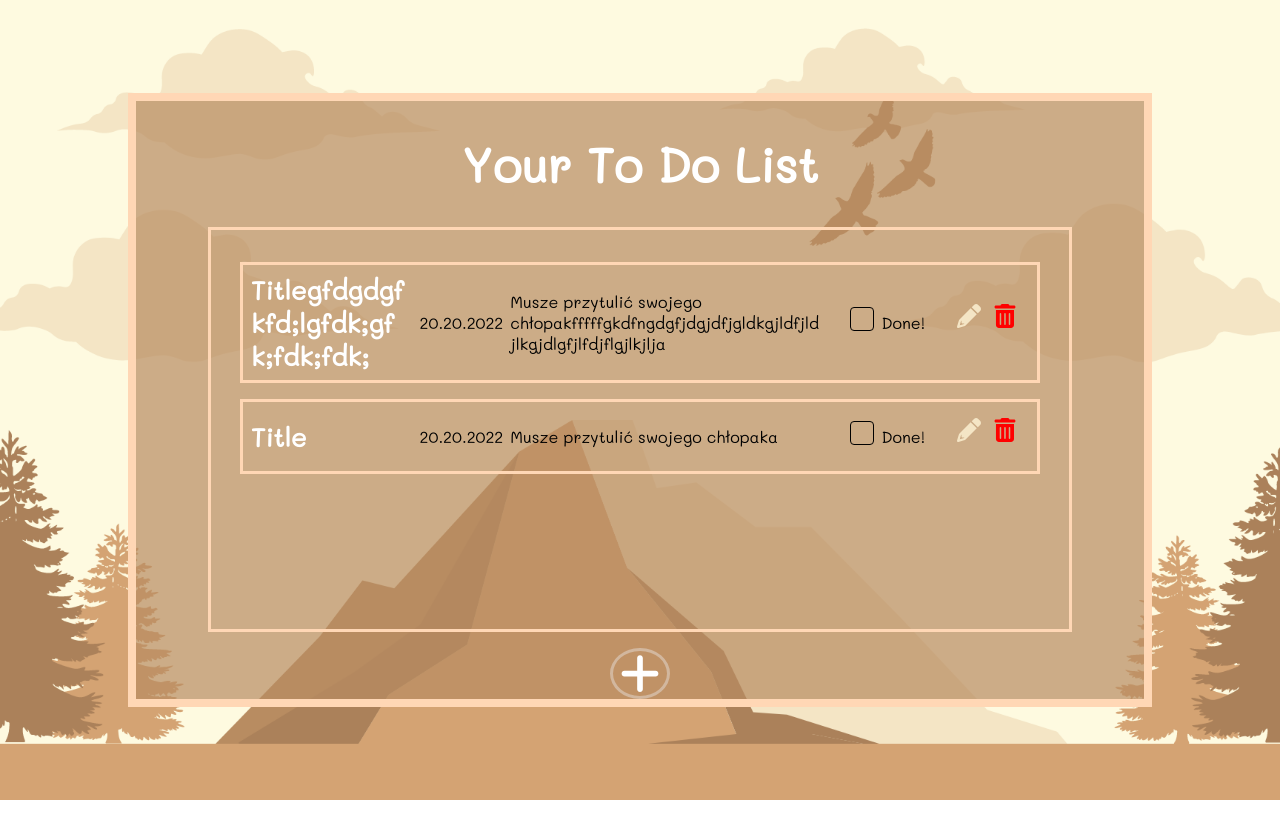
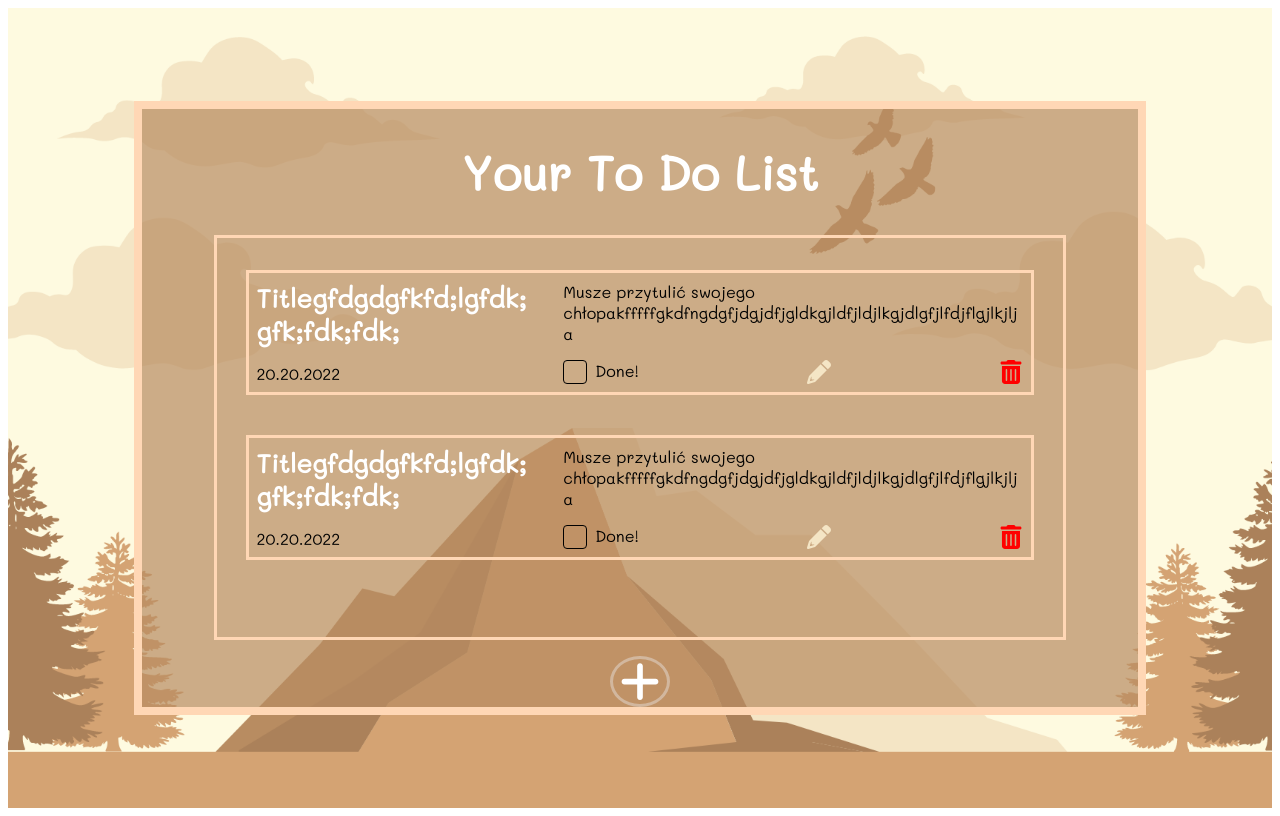
Before and after one commit to MadzikResist/ToDo, a React (Create React App) app: page /dashboard in a window 1280 px wide. Built offline with nearby package versions, Linux system fonts and the light colour scheme.

Commit message:
dashboard

```diff
--- a/src/components/Dashboard.js
+++ b/src/components/Dashboard.js
@@ -12,13 +12,9 @@ const Container = styled.div`
   flex-direction: column;
   justify-content: center;
 
-  @media (min-width: 769px) {
+  @media (min-width: 1200px) {
     height: 100vh;
     background: url(${background2}) center/cover no-repeat;
-    display: flex;
-    align-items: center;
-    justify-content: center;
-    flex-direction: column;
   }
 `;
 const ListContainer = styled.div`
@@ -31,7 +27,7 @@ const ListContainer = styled.div`
   flex-direction: column;
   align-items: center;
 
-  @media (min-width: 769px) {
+  @media (min-width: 1200px) {
     width: 80%;
     height: 80%;
     display: flex;
@@ -44,9 +40,7 @@ const Text = styled.h1`
   font-size: 1.8rem;
   word-wrap: break-word;
 
-  @media (min-width: 769px) {
-    text-align: center;
-    color: white;
+  @media (min-width: 1200px) {
     font-size: 3rem;
   }
 `;
@@ -58,26 +52,33 @@ const Title = styled.h2`
   word-wrap: break-word;
   font-size: 1.6rem;
 
-  @media (min-width: 769px) {
-    margin: 0;
-    width: 20%;
+  @media (min-width: 1200px) {
+    width: 90%;
   }
 `;
 const Date = styled.p`
   width: 10%;
+  margin: 16px 0 0 0;
+  padding: 0;
+
+  @media (min-width: 1200px) {
+    width: 100%;
+  }
 `;
 const TextToDo = styled.p`
   width: 100%;
   word-wrap: break-word;
 
-  @media (min-width: 769px) {
-    width: 40%;
+  @media (min-width: 1200px) {
+    margin: 0;
+    padding: 0;
   }
 `;
 const CheckDone = styled.input`
   width: 24px;
   height: 24px;
-
+  padding: 0;
+  margin: 0;
   -webkit-appearance: none;
   -moz-appearance: none;
   -o-appearance: none;
@@ -127,14 +128,9 @@ const List = styled.div`
   margin-bottom: 16px;
   align-items: center;
   padding: 8px;
-  @media (min-width: 769px) {
+  @media (min-width: 1200px) {
     width: 90%;
-    height: 80%;
-    display: flex;
-    flex-direction: column;
     margin-bottom: 16px;
-    align-items: center;
-    padding: 8px;
   }
 `;
 const ListElement = styled.div`
@@ -146,16 +142,11 @@ const ListElement = styled.div`
   margin-bottom: 16px;
   padding: 8px;
   flex-direction: column;
-  @media (min-width: 769px) {
+  @media (min-width: 1200px) {
     width: 95%;
-    height: auto;
-    display: flex;
     justify-content: space-between;
     border: 3px solid #ffd7b5;
-    margin-bottom: 16px;
     align-items: center;
-    padding: 8px;
-
     flex-direction: row;
   }
 `;
@@ -164,21 +155,15 @@ const Buttons = styled.div`
   justify-content: space-between;
   width: 100%;
   margin-top: 10%;
-  @media (min-width: 769px) {
-    display: flex;
-    justify-content: space-evenly;
-    width: 25%;
+  @media (min-width: 1200px) {
     margin-top: 0;
+    align-items: end;
   }
 `;
 const CheckBoxLabel = styled.label`
   display: inline-flex;
   cursor: pointer;
   position: relative;
-  padding-right: 16px;
-
-  @media (min-width: 769px) {
-  }
 `;
 const AddButton = styled.svg`
   width: 50px;
@@ -187,16 +172,28 @@ const AddButton = styled.svg`
   border: 3px solid #d2b79e;
   background: transparent;
   border-radius: 50%;
-
   cursor: pointer;
-  @media (min-width: 769px) {
+  @media (min-width: 1200px) {
     width: 60px;
     height: 60px;
-    fill: white;
-    border: 3px solid #d2b79e;
-    background: transparent;
-    border-radius: 50%;
-    cursor: pointer;
+  }
+`;
+const TitleDate = styled.div`
+  display: block;
+  width: 100%;
+  @media (min-width: 1200px) {
+    width: 40%;
+  }
+`;
+const TextButtons = styled.div`
+  display: flex;
+  flex-direction: column;
+  width: 100%;
+  height: 100%;
+  justify-content: space-between;
+  @media (min-width: 1200px) {
+    width: 60%;
+    height: 100%;
   }
 `;
 const Dashboard = () => {
@@ -206,8 +203,11 @@ const Dashboard = () => {
         <Text>Your To Do List</Text>
         <List>
           <ListElement style={{ marginTop: '24px' }}>
+            <TitleDate>
               <Title>Titlegfdgdgfkfd;lgfdk;gfk;fdk;fdk;</Title>
               <Date>20.20.2022</Date>
+            </TitleDate>
+            <TextButtons>
               <TextToDo>
                 Musze przytulić swojego
                 chłopakfffffgkdfngdgfjdgjdfjgldkgjldfjldjlkgjdlgfjlfdjflgjlkjlja
@@ -215,7 +215,9 @@ const Dashboard = () => {
               <Buttons>
                 <CheckBoxLabel>
                   <CheckDone type="checkbox"></CheckDone>
-                <span style={{ color: 'black', padding: '0.5rem 0.25rem' }}>Done!</span>
+                  <span style={{ color: 'black', padding: '0 0 0 8px', margin: '0 0 0 0' }}>
+                    Done!
+                  </span>
                 </CheckBoxLabel>
                 <Edit xmlns="http://www.w3.org/2000/svg" viewBox="0 0 512 512">
                   <path d="M421.7 220.3L188.5 453.4L154.6 419.5L158.1 416H112C103.2 416 96 408.8 96 400V353.9L92.51 357.4C87.78 362.2 84.31 368 82.42 374.4L59.44 452.6L137.6 429.6C143.1 427.7 149.8 424.2 154.6 419.5L188.5 453.4C178.1 463.8 165.2 471.5 151.1 475.6L30.77 511C22.35 513.5 13.24 511.2 7.03 504.1C.8198 498.8-1.502 489.7 .976 481.2L36.37 360.9C40.53 346.8 48.16 333.9 58.57 323.5L291.7 90.34L421.7 220.3zM492.7 58.75C517.7 83.74 517.7 124.3 492.7 149.3L444.3 197.7L314.3 67.72L362.7 19.32C387.7-5.678 428.3-5.678 453.3 19.32L492.7 58.75z" />
@@ -224,15 +226,24 @@ const Dashboard = () => {
                   <path d="M135.2 17.69C140.6 6.848 151.7 0 163.8 0H284.2C296.3 0 307.4 6.848 312.8 17.69L320 32H416C433.7 32 448 46.33 448 64C448 81.67 433.7 96 416 96H32C14.33 96 0 81.67 0 64C0 46.33 14.33 32 32 32H128L135.2 17.69zM31.1 128H416V448C416 483.3 387.3 512 352 512H95.1C60.65 512 31.1 483.3 31.1 448V128zM111.1 208V432C111.1 440.8 119.2 448 127.1 448C136.8 448 143.1 440.8 143.1 432V208C143.1 199.2 136.8 192 127.1 192C119.2 192 111.1 199.2 111.1 208zM207.1 208V432C207.1 440.8 215.2 448 223.1 448C232.8 448 240 440.8 240 432V208C240 199.2 232.8 192 223.1 192C215.2 192 207.1 199.2 207.1 208zM304 208V432C304 440.8 311.2 448 320 448C328.8 448 336 440.8 336 432V208C336 199.2 328.8 192 320 192C311.2 192 304 199.2 304 208z" />
                 </Delete>
               </Buttons>
+            </TextButtons>
           </ListElement>
-          <ListElement>
-            <Title>Title</Title>
+          <ListElement style={{ marginTop: '24px' }}>
+            <TitleDate>
+              <Title>Titlegfdgdgfkfd;lgfdk;gfk;fdk;fdk;</Title>
               <Date>20.20.2022</Date>
-            <TextToDo>Musze przytulić swojego chłopaka</TextToDo>
+            </TitleDate>
+            <TextButtons>
+              <TextToDo>
+                Musze przytulić swojego
+                chłopakfffffgkdfngdgfjdgjdfjgldkgjldfjldjlkgjdlgfjlfdjflgjlkjlja
+              </TextToDo>
               <Buttons>
                 <CheckBoxLabel>
                   <CheckDone type="checkbox"></CheckDone>
-                <span style={{ color: 'black', padding: '0.5rem 0.25rem' }}>Done!</span>
+                  <span style={{ color: 'black', padding: '0 0 0 8px', margin: '0 0 0 0' }}>
+                    Done!
+                  </span>
                 </CheckBoxLabel>
                 <Edit xmlns="http://www.w3.org/2000/svg" viewBox="0 0 512 512">
                   <path d="M421.7 220.3L188.5 453.4L154.6 419.5L158.1 416H112C103.2 416 96 408.8 96 400V353.9L92.51 357.4C87.78 362.2 84.31 368 82.42 374.4L59.44 452.6L137.6 429.6C143.1 427.7 149.8 424.2 154.6 419.5L188.5 453.4C178.1 463.8 165.2 471.5 151.1 475.6L30.77 511C22.35 513.5 13.24 511.2 7.03 504.1C.8198 498.8-1.502 489.7 .976 481.2L36.37 360.9C40.53 346.8 48.16 333.9 58.57 323.5L291.7 90.34L421.7 220.3zM492.7 58.75C517.7 83.74 517.7 124.3 492.7 149.3L444.3 197.7L314.3 67.72L362.7 19.32C387.7-5.678 428.3-5.678 453.3 19.32L492.7 58.75z" />
@@ -241,6 +252,7 @@ const Dashboard = () => {
                   <path d="M135.2 17.69C140.6 6.848 151.7 0 163.8 0H284.2C296.3 0 307.4 6.848 312.8 17.69L320 32H416C433.7 32 448 46.33 448 64C448 81.67 433.7 96 416 96H32C14.33 96 0 81.67 0 64C0 46.33 14.33 32 32 32H128L135.2 17.69zM31.1 128H416V448C416 483.3 387.3 512 352 512H95.1C60.65 512 31.1 483.3 31.1 448V128zM111.1 208V432C111.1 440.8 119.2 448 127.1 448C136.8 448 143.1 440.8 143.1 432V208C143.1 199.2 136.8 192 127.1 192C119.2 192 111.1 199.2 111.1 208zM207.1 208V432C207.1 440.8 215.2 448 223.1 448C232.8 448 240 440.8 240 432V208C240 199.2 232.8 192 223.1 192C215.2 192 207.1 199.2 207.1 208zM304 208V432C304 440.8 311.2 448 320 448C328.8 448 336 440.8 336 432V208C336 199.2 328.8 192 320 192C311.2 192 304 199.2 304 208z" />
                 </Delete>
               </Buttons>
+            </TextButtons>
           </ListElement>
         </List>
         <AddButton xmlns="http://www.w3.org/2000/svg" viewBox="0 0 448 512">
--- a/src/index.js
+++ b/src/index.js
@@ -3,42 +3,14 @@ import ReactDOM from 'react-dom/client';
 import App from './App';
 import { createGlobalStyle } from 'styled-components';
 const GlobalStyle = createGlobalStyle`
-  html {
-
-    * {
-      scrollbar-width: auto;
-      scrollbar-color: #caa1d6 #58465e;
+    *{
+box-sizing: border-box;
+    }
+  body {
+      overflow-x: hidden;
+      font-family: 'Mali', cursive;
     }
 
-    /* Chrome, Edge, and Safari */
-
-    *::-webkit-scrollbar {
-      width: 10px;
-    }
-
-    *::-webkit-scrollbar-track {
-      background: #58465e;
-    }
-
-    *::-webkit-scrollbar-thumb {
-      background-color: #caa1d6;
-      border-radius: 10px;
-      border: 0 none #ffffff;
-    }
-  }
-
-  body {
-    padding: 0;
-    margin: 0;
-    overflow-x: hidden;
-    font-family: 'Mali', cursive;
-
-
-  }
-
-  *, * ::before, *::after {
-    box-sizing: border-box;
-  }
 `;
 const root = ReactDOM.createRoot(document.getElementById('root'));
 root.render(
```
Lines whose indentation alone changed are shown as unchanged.
